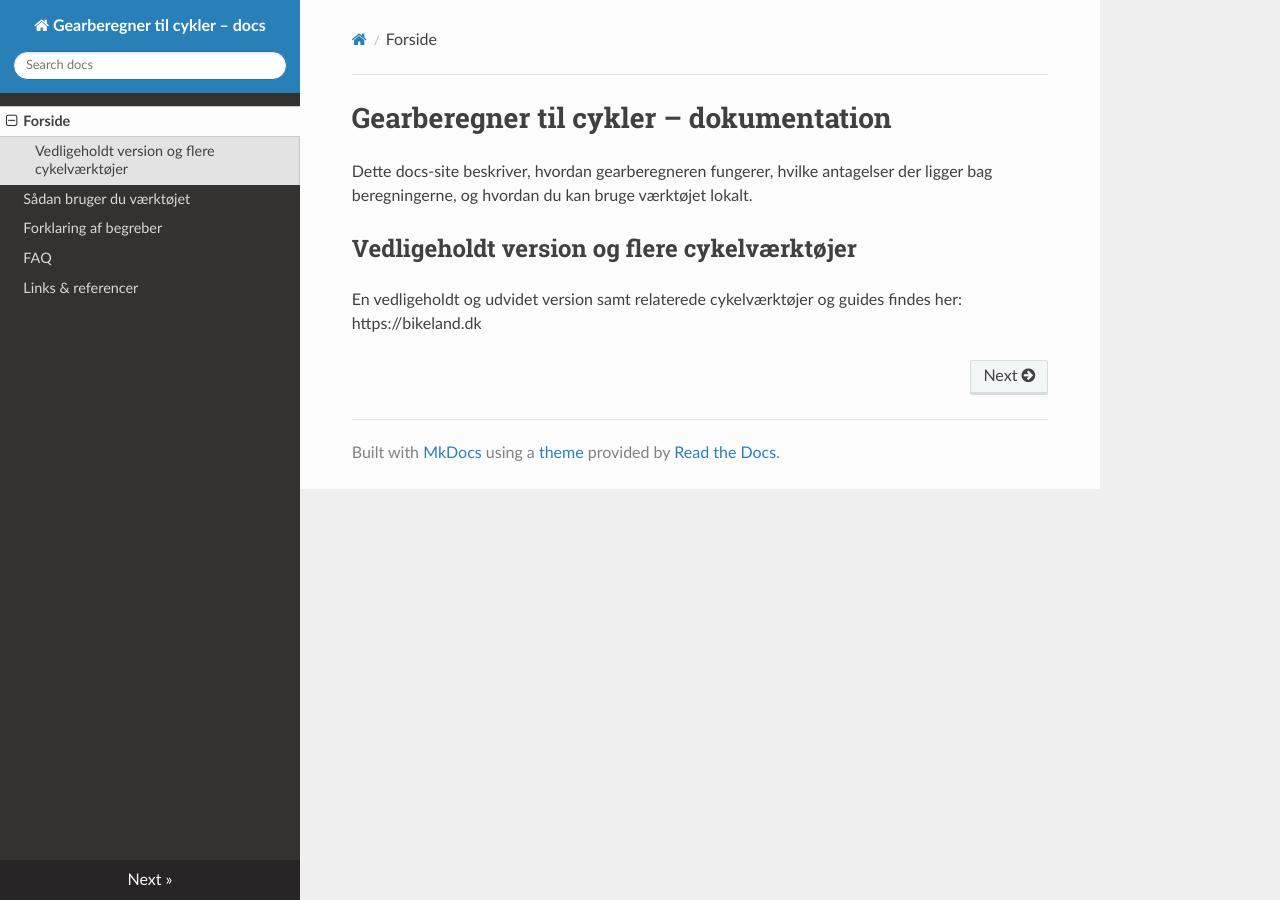
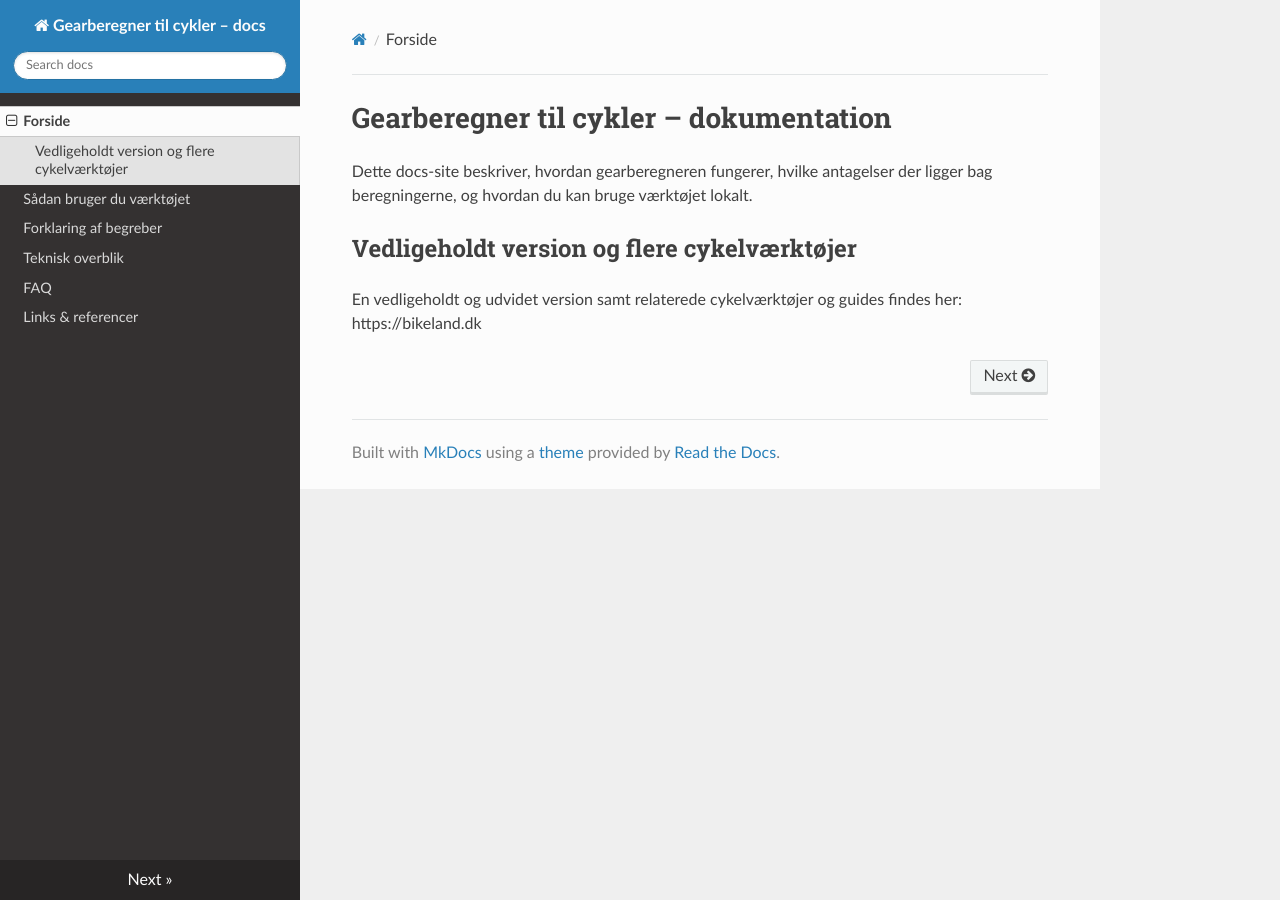
Before and after one commit to kbaastrup/gear-calculator, an MkDocs documentation site: the page built from docs/index.md, in a window 1280 px wide. Built offline with MkDocs 1.6.1, drawn with Linux system fonts in a browser that asks for light colours; nearby versions of some CDN libraries.

Commit message:
Update mkdocs.yml

```diff
--- a/mkdocs.yml
+++ b/mkdocs.yml
@@ -6,6 +6,7 @@ nav:
   - Forside: index.md
   - Sådan bruger du værktøjet: usage.md
   - Forklaring af begreber: concepts.md
+  - Teknisk overblik: technical-overview.md
   - FAQ: faq.md
   - Links & referencer: references.md
 
```
